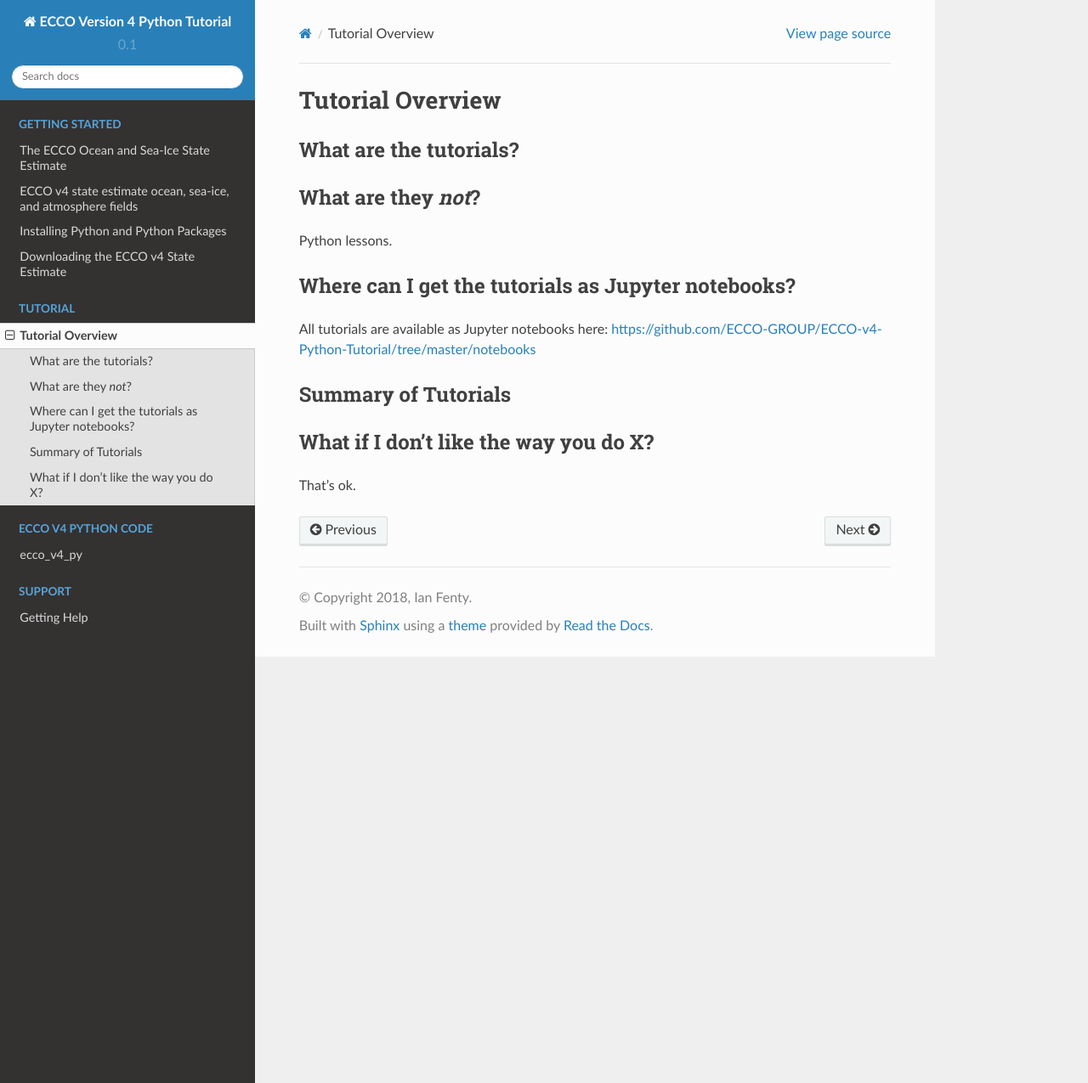
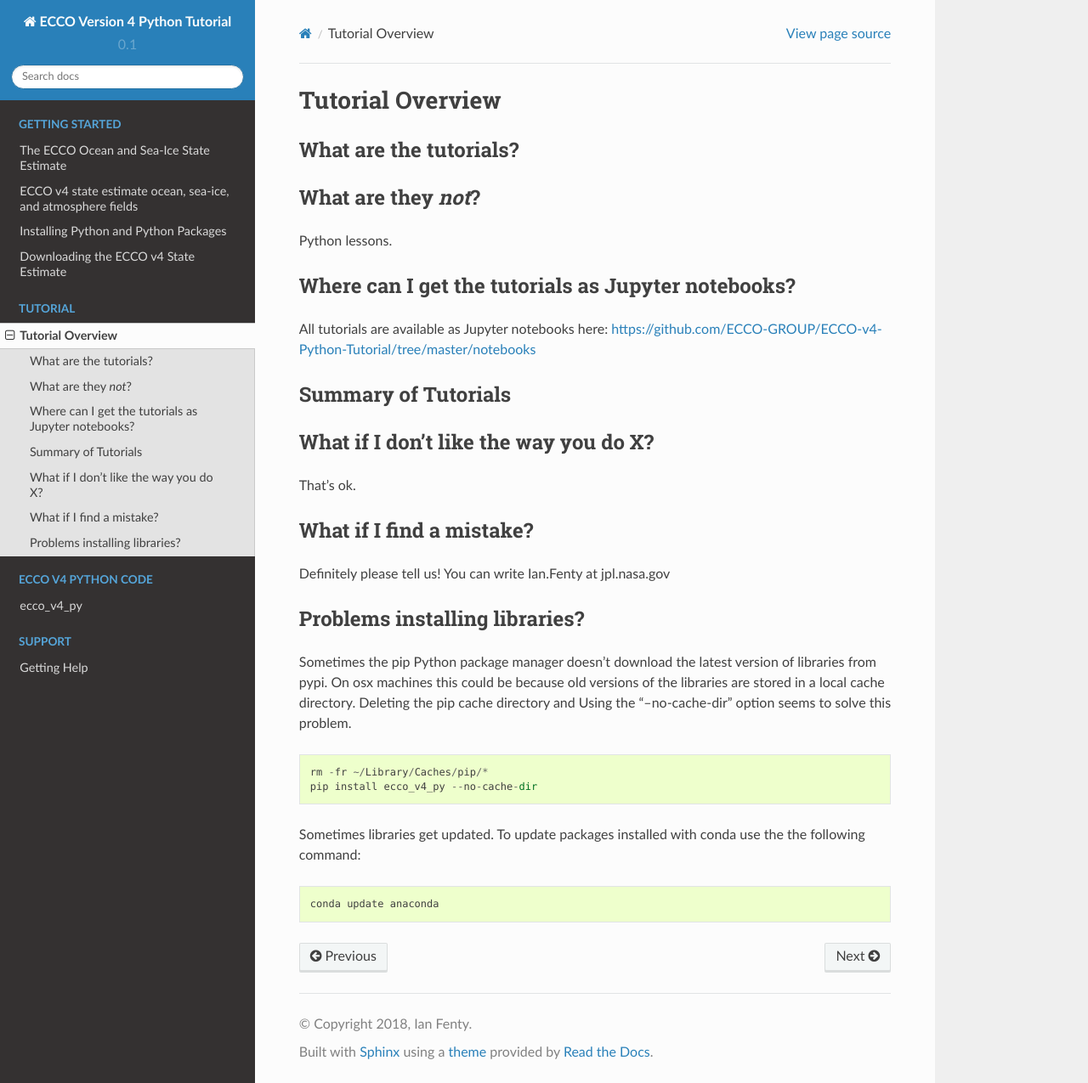
Before and after one commit to ECCO-GROUP/ECCO-v4-Python-Tutorial, a Sphinx documentation site: the page built from doc/Tutorial_Introduction.rst, in a window 1280 px wide and 1275 px high. Shown: the whole window at 85% size. Built offline with Sphinx 7.4.7 and the Read the Docs theme 2.0.0, drawn with Linux system fonts in a browser that asks for light colours; formulas are drawn with MathJax 3; pages that are not in the unit, such as notebooks, are missing from menus.

Commit message:
tutorial

```diff
--- a/doc/Tutorial_Introduction.rst
+++ b/doc/Tutorial_Introduction.rst
@@ -32,3 +32,27 @@ What if I don't like the way you do X?
 --------------------------------------
 
 That's ok.
+
+
+What if I find a mistake?
+-------------------------
+
+Definitely please tell us!  You can write Ian.Fenty at jpl.nasa.gov
+
+
+Problems installing libraries?
+------------------------------
+
+Sometimes the pip Python package manager doesn't download the latest version of libraries from pypi.  On osx machines this could be because old versions of the libraries are stored in a local cache directory.  Deleting the pip cache directory and Using the "--no-cache-dir" option seems to solve this problem.
+
+::
+
+    rm -fr ~/Library/Caches/pip/*
+    pip install ecco_v4_py --no-cache-dir
+
+
+Sometimes libraries get updated.  To update packages installed with conda use the the following command:
+
+::
+
+    conda update anaconda
```
